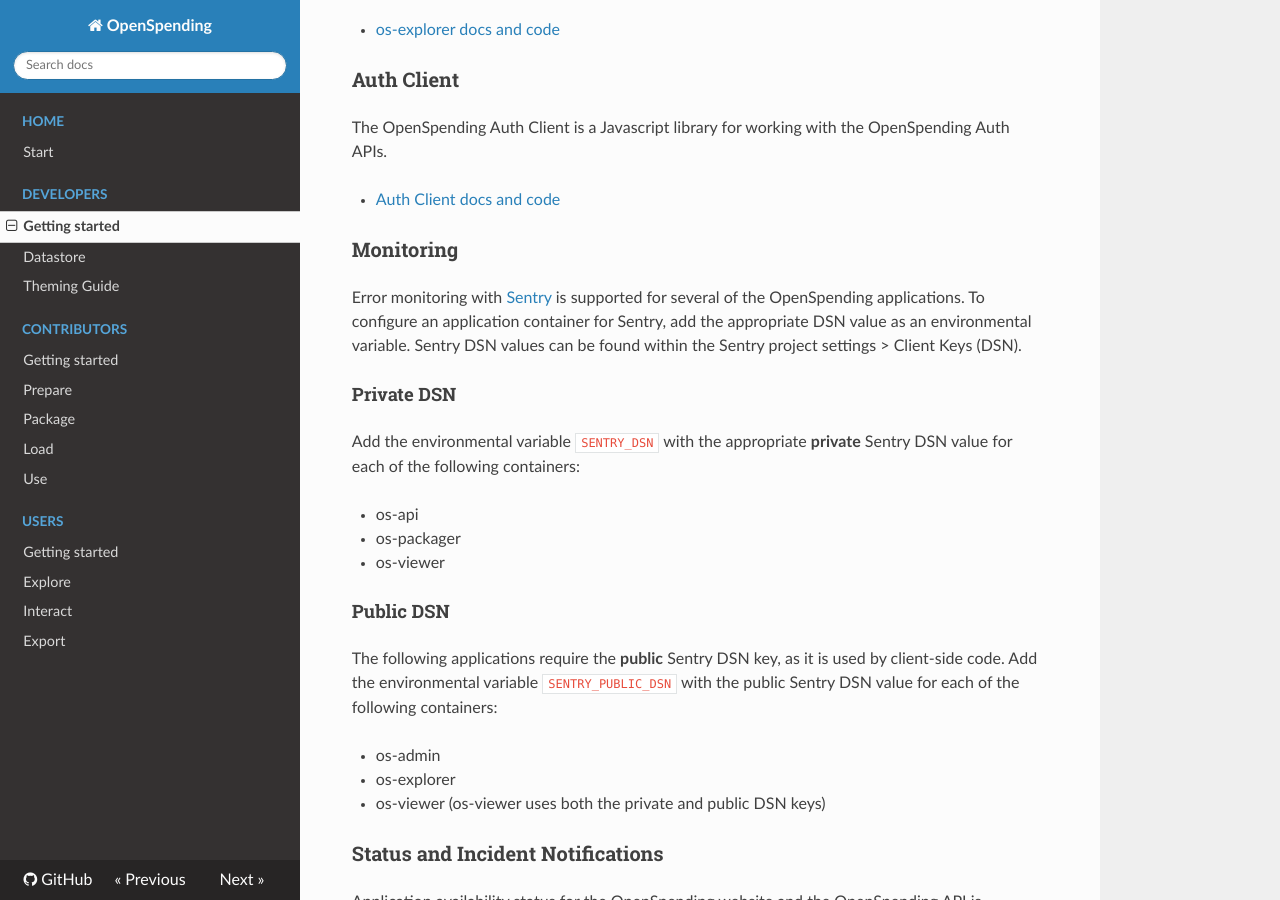
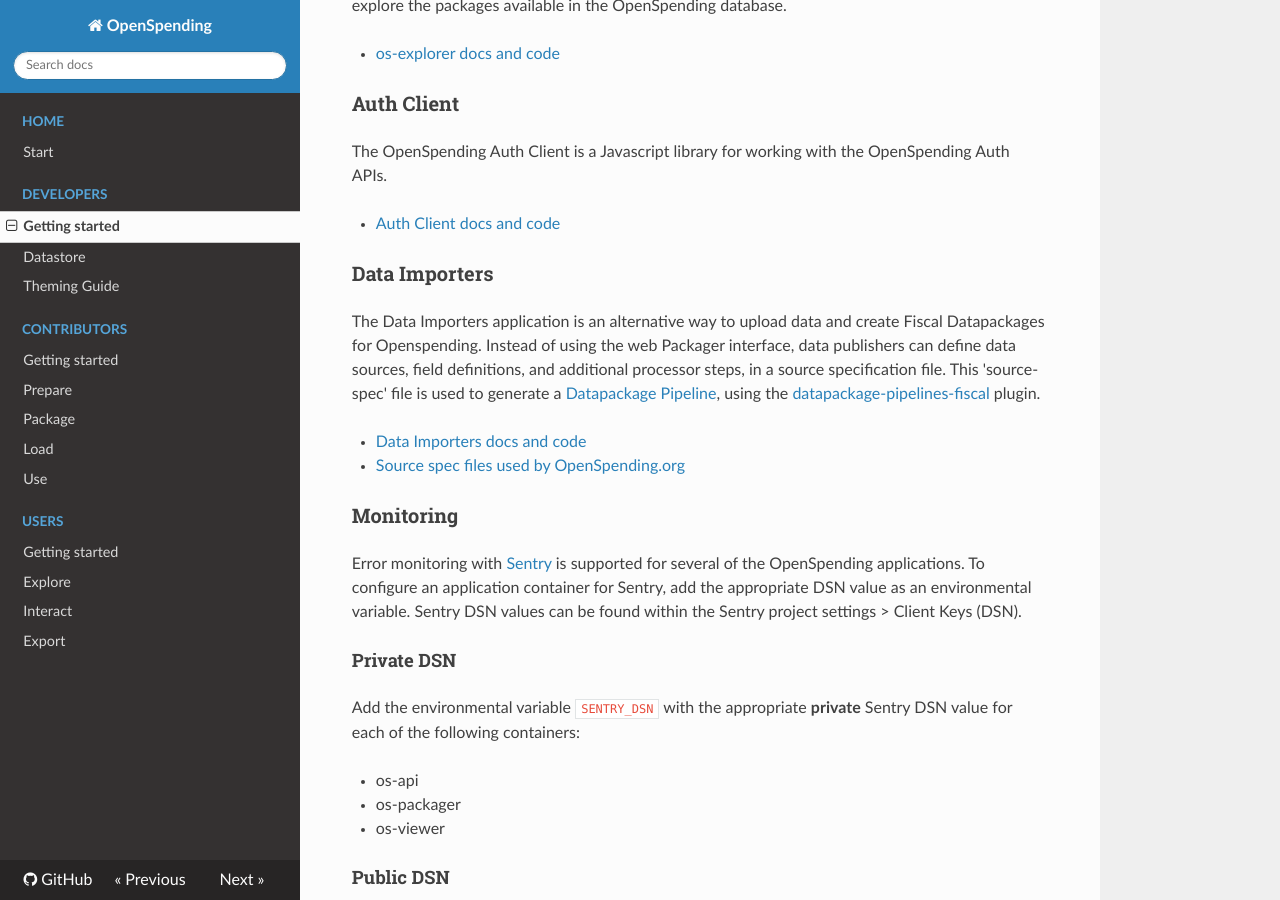
Before and after one commit to openspending/docs, an MkDocs documentation site: the page built from docs/developers/index.md, in a window 1280 px wide and 900 px high, scrolled down 2163 px. Built offline with MkDocs 1.6.1, drawn with Linux system fonts in a browser that asks for light colours; nearby versions of some CDN libraries; old or Windows-style settings are respelled for this version of MkDocs.

Commit message:
Add details about data-importers to developers docs

```diff
--- a/docs/developers/index.md
+++ b/docs/developers/index.md
@@ -12,6 +12,7 @@ This section of the OpenSpending documentation is for developers. Here you can l
 - [Views (babbage.ui)](#views)
 - [Explorer](#explorer)
 - [Auth Client](#auth-client)
+- [Data Importers](#data-importers)
 - [Monitoring](#monitoring)
 - [Status and Incident Notifications](#status-and-incident-notifications)
 - [Theming Guide](theming-guide/)
@@ -77,6 +78,13 @@ The OpenSpending Auth Client is a Javascript library for working with the OpenSp
 
 - [Auth Client docs and code](https://github.com/openspending/os-auth-client)
 
+### Data Importers
+
+The Data Importers application is an alternative way to upload data and create Fiscal Datapackages for Openspending. Instead of using the web Packager interface, data publishers can define data sources, field definitions, and additional processor steps, in a source specification file. This 'source-spec' file is used to generate a [Datapackage Pipeline](https://github.com/frictionlessdata/datapackage-pipelines), using the [datapackage-pipelines-fiscal](https://github.com/openspending/datapackage-pipelines-fiscal) plugin.
+
+- [Data Importers docs and code](https://github.com/openspending/os-data-importers)
+- [Source spec files used by OpenSpending.org](https://github.com/openspending/os-source-specs)
+
 ### Monitoring
 
 Error monitoring with [Sentry](https://sentry.io/) is supported for several of the OpenSpending applications. To configure an application container for Sentry, add the appropriate DSN value as an environmental variable. Sentry DSN values can be found within the Sentry project settings > Client Keys (DSN).
```
